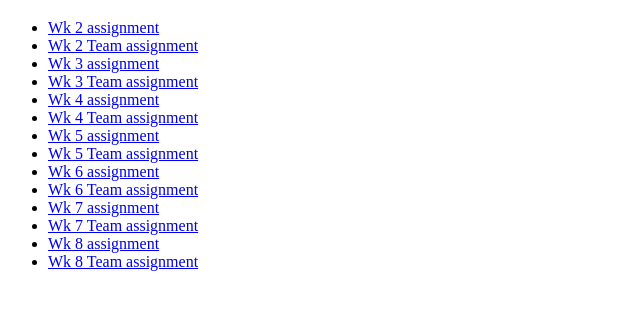
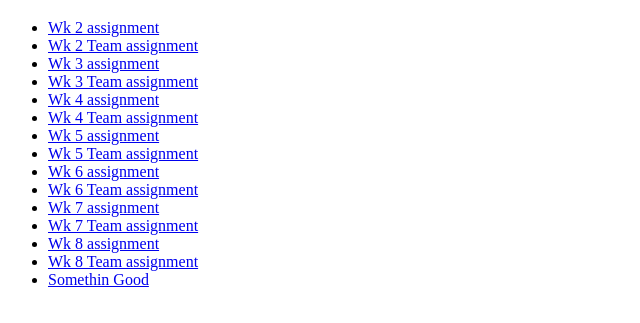
Before and after one commit to michael-nishiguchi/nishiguchi-michael.github.io, a plain HTML site: page index.html in a window 1280 px wide. Shown: the part 61-384 px from the top of the page, without its empty margins (0-640 px from the left). Drawn offline with Linux system fonts and the light colour scheme.

Commit message:
index link

```diff
--- a/index.html
+++ b/index.html
@@ -25,6 +25,7 @@
     <li><a href="wk07team/index.html">Wk 7 Team assignment</li>
     <li><a href="wk08/index.html">Wk 8 assignment</li>
     <li><a href="wk08team/index.html">Wk 8 Team assignment</li>
+      <li><a href="nyt/index.html">Somethin Good</li>
 </ul>
 </body>
 
```
